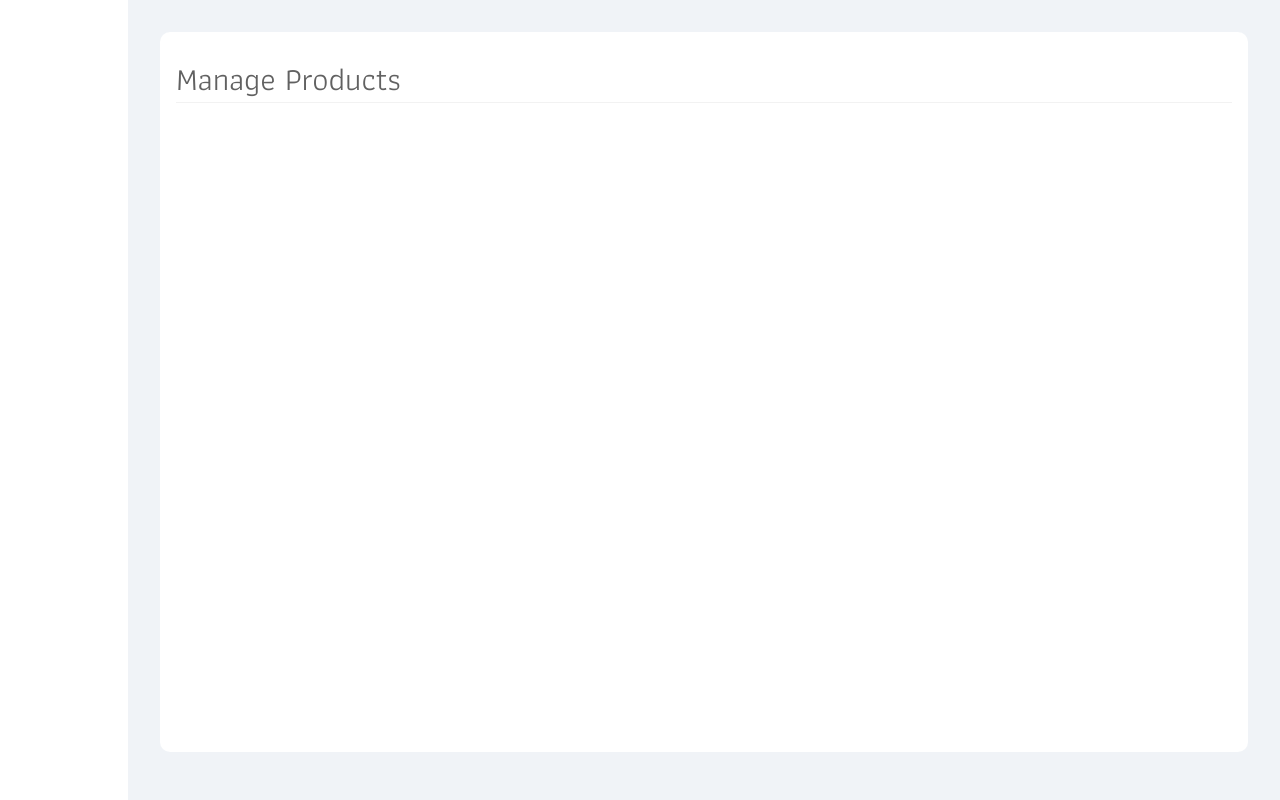
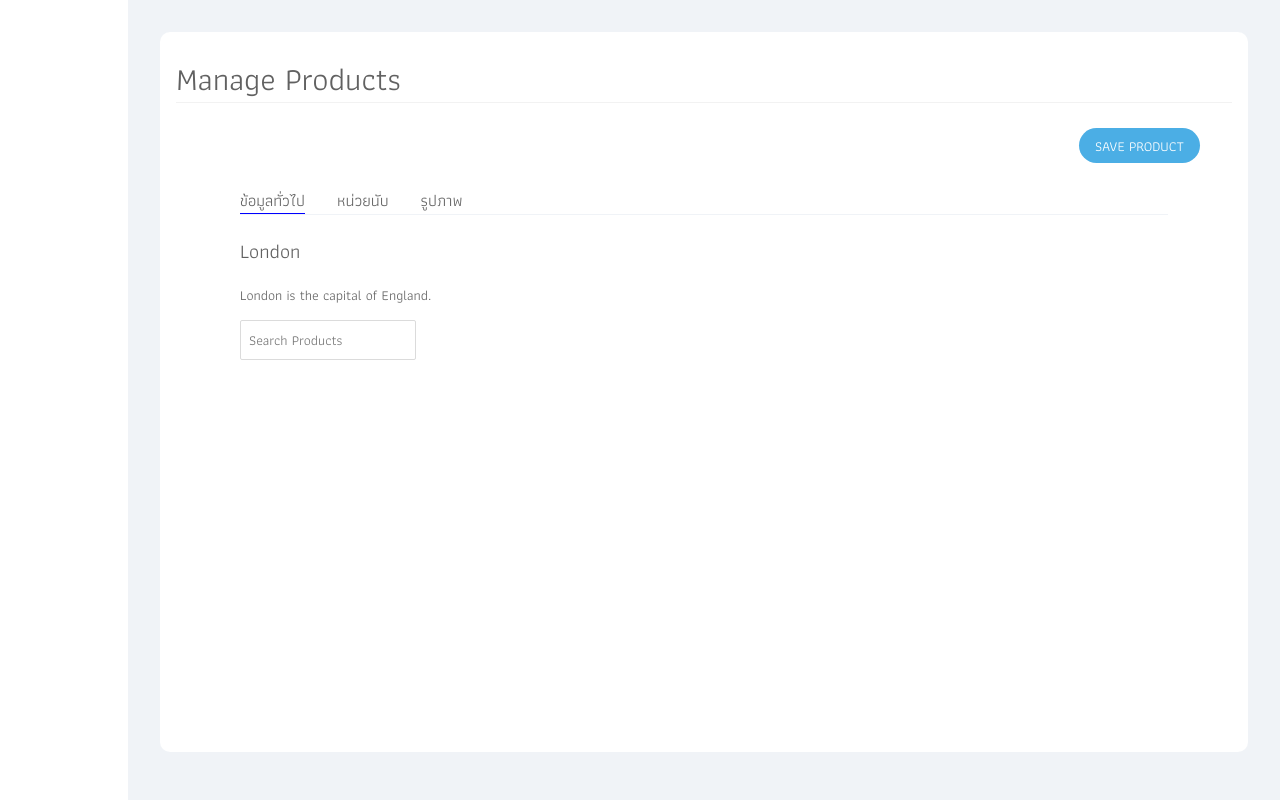
Before and after one commit to Alyc0ne/iCart-Angular, an Angular app: page /NewProduct in a window 1280 px wide. Before the commit this address led to /. Built offline with nearby package versions, Linux system fonts and the light colour scheme.

Commit message:
Design Product New Page

```diff
--- a/package.json
+++ b/package.json
@@ -24,7 +24,7 @@
     "zone.js": "~0.10.2"
   },
   "devDependencies": {
-    "@angular-devkit/build-angular": "~0.1100.5",
+    "@angular-devkit/build-angular": "^0.1100.5",
     "@angular/cli": "~11.0.5",
     "@angular/compiler-cli": "~11.0.5",
     "@types/jasmine": "~3.6.0",
--- a/src/app/app.module.ts
+++ b/src/app/app.module.ts
@@ -27,10 +27,10 @@ import { BrowserAnimationsModule } from '@angular/platform-browser/animations';
     HttpClientModule,
     RouterModule.forRoot([
       {
-        path: 'ListGoods', component: ProductListComponent
+        path: 'ListProduct', component: ProductListComponent
       },
       {
-        path: 'NewGoods', component: ProductNewComponent
+        path: 'NewProduct', component: ProductNewComponent
       }
     ]),
     BrowserAnimationsModule
--- a/src/app/modules/product/List/product.component.html
+++ b/src/app/modules/product/List/product.component.html
@@ -3,7 +3,7 @@
         <i class="material-icons">search</i>
         <input type="text" name="" id="" placeholder="Search Products">
     </div>
-    <a [routerLink]="['/NewGoods']" class="button blue-button">
+    <a [routerLink]="['/NewProduct']" class="button blue-button">
         ADD NEW PRODUCT
     </a>
 </div>
--- a/src/app/modules/product/New/product-new.component.html
+++ b/src/app/modules/product/New/product-new.component.html
@@ -6,8 +6,37 @@
 </div>
 
 <div class="container-detail">
-    <div class="text-header">
+    <div class="tabbar">
+        <div class="tab active" id="info">ข้อมูลทั่วไป</div>
+        <div class="tab" id="unit">หน่วยนับ</div>
+        <div class="tab" id="images">รูปภาพ</div>
+    </div>
 
+    <div class="tab-content">
+        <div class="tab-pane active" id="info">
+            <h2>London</h2>
+            <p>London is the capital of England.</p>
+        </div>
+
+        <div class="tab-pane" id="unit">
+            <h2>Paris</h2>
+            <p>Paris is the capital of France.</p>
+        </div>
+
+        <div class="tab-pane" id="images">
+            <h2>Tokyo</h2>
+            <p>Tokyo is the capital of Japan.</p>
+        </div>
     </div>
+
+
+
     <input type="text" name="" id="" placeholder="Search Products">
 </div>
+
+
+<script>
+    document.getElementById('tab').addEventListener("click", (e) => {
+        console.log(e)
+    });
+</script>
--- a/src/styles.css
+++ b/src/styles.css
@@ -331,3 +331,28 @@ input[type="checkbox"] {
 ::-webkit-scrollbar-thumb:hover {
     background: #555;
 }
+
+.tabbar {
+    margin-bottom: 20px;
+    column-gap: 2rem;
+    display: flex;
+    flex-direction: row;
+    border-bottom: solid 1px  #F0F3F7;
+}
+
+.tabbar > div.tab.active {
+    border-bottom: solid 1px  blue;
+}
+
+.tabbar > div.tab:hover {
+    border-bottom: solid 1px  blue;
+}
+
+
+.tab-content > div {
+    display: none;
+}
+
+.tab-content > div.active {
+    display: block;
+}
```
Also changed, not shown: 1 other file (tests, documents, lock files or other folders).
